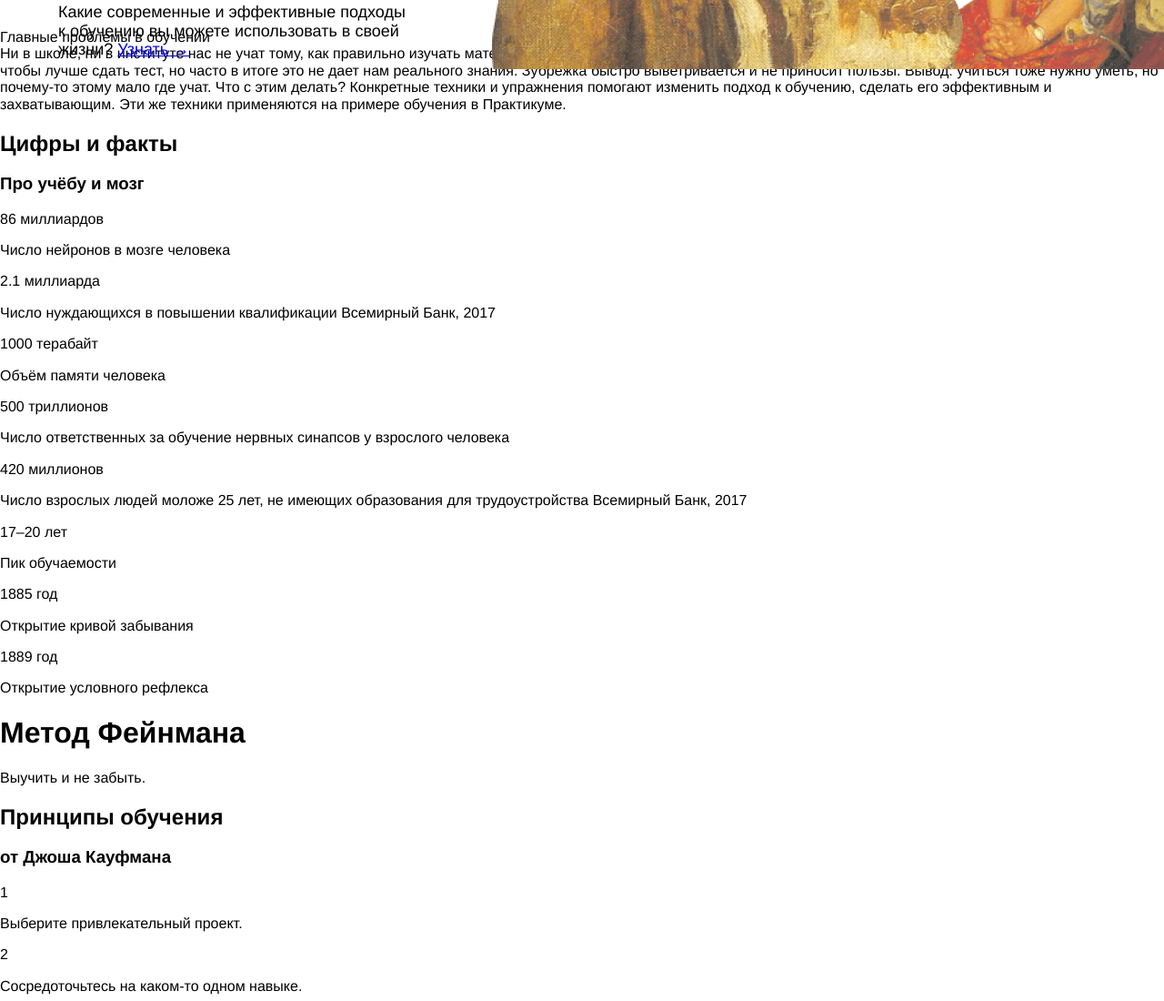
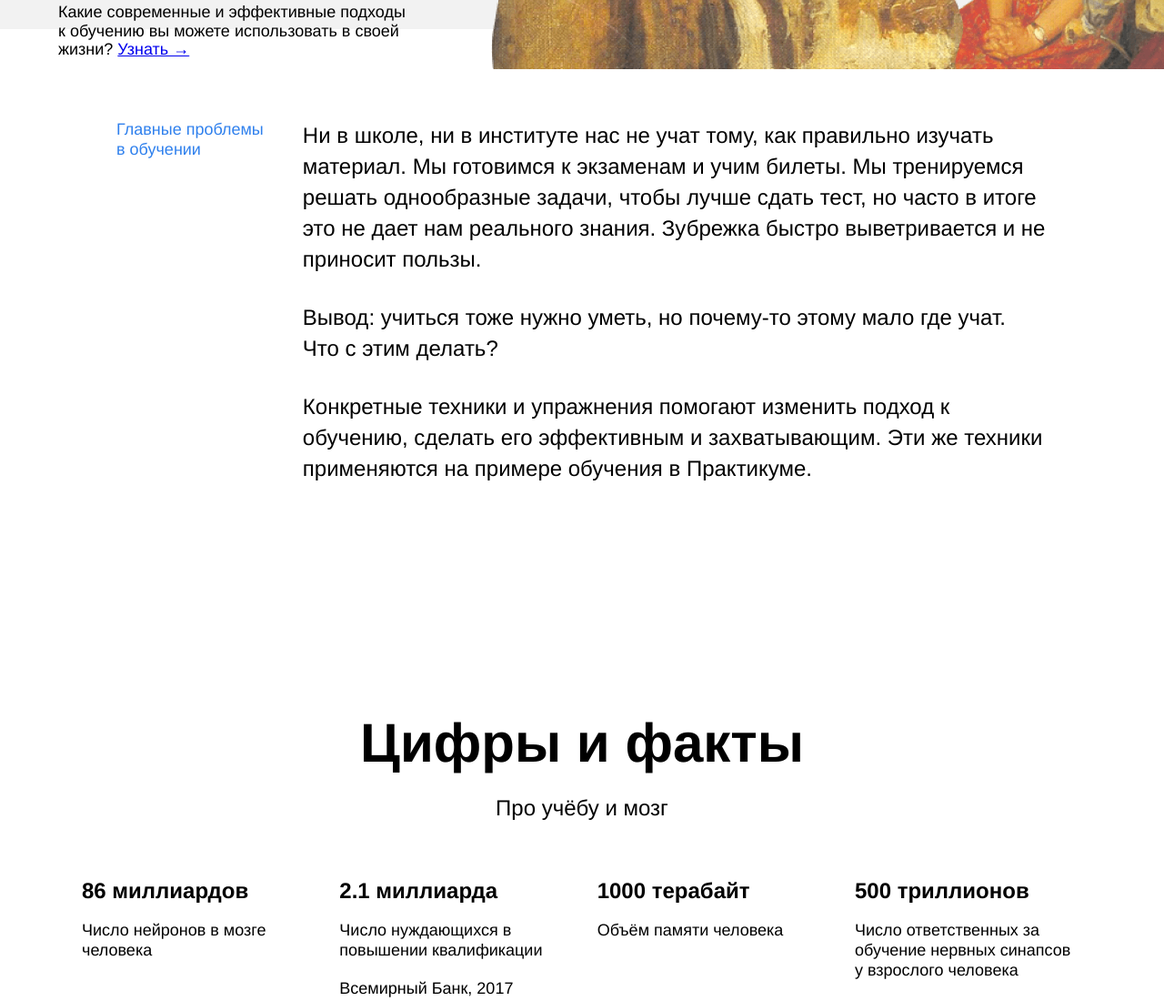
Before and after one commit to Son-of-Henry-Ford/sprint-1__startkit, a plain HTML site: page index.html in a window 1280 px wide. Shown: the part 724-1824 px from the top of the page at 91% size. Drawn offline with Linux system fonts and the light colour scheme.

Commit message:
Выполнено до раздела "Метод Фейнмана"

```diff
--- a/index.html
+++ b/index.html
@@ -4,8 +4,8 @@
   <meta charset="UTF-8">
   <meta name="viewport" content="width=device-width, initial-scale=1.0">
   <title>Научиться учиться</title>
-  <link rel="stylesheet" href="./styles/normalize.css" >
-  <link rel="stylesheet" href="./styles/style.css" >
+  <link rel="stylesheet" href="./styles/normalize.css">
+  <link rel="stylesheet" href="./styles/style.css">
 </head>
 <body>
 <div class="page">
@@ -24,113 +24,136 @@
 
     <img src="./images/two_again.png" class="header__main-illustration" alt="Изображение картины Опять двойка">
     <div class="header__square-pic"></div>
+  </header>
 
-    </header>
   <main class="content">
     <section class="description">
-        <div class="description__title">
+      <div class="two-columns">
+        <h2 class="two-columns__brief">
           Главные проблемы в обучении
+        </h2>
+        <div class="two-columns__main-text">
+          <p class="two-columns__paragraph">
+            Ни в школе, ни в институте нас не учат тому, как правильно изучать материал. Мы готовимся к экзаменам и учим
+            билеты. Мы тренируемся решать однообразные задачи, чтобы лучше сдать тест, но часто в итоге это не дает нам
+            реального знания. Зубрежка быстро выветривается и не приносит пользы.
+          </p>
+          <p class="two-columns__paragraph">
+            <span class="two-columns__span-accent">Вывод:</span> учиться тоже нужно уметь, но почему-то этому мало где
+            учат. Что с этим делать?
+
+          </p>
+          <p class="two-columns__paragraph">
+            Конкретные техники и упражнения помогают изменить подход к обучению, сделать его эффективным и
+            захватывающим.
+            Эти же техники применяются на примере обучения в Практикуме.
+          </p>
         </div>
-        <div>
-          Ни в школе, ни в институте нас не учат тому, как правильно изучать материал. Мы готовимся к экзаменам и учим билеты. Мы тренируемся решать однообразные задачи, чтобы лучше сдать тест, но часто в итоге это не дает нам реального знания. Зубрежка быстро выветривается и не приносит пользы.
+      </div>
 
-          Вывод: учиться тоже нужно уметь, но почему-то этому мало где учат. Что с этим делать?
-
-          Конкретные техники и упражнения помогают изменить подход к обучению, сделать его эффективным и захватывающим. Эти же техники применяются на примере обучения в Практикуме.
-
-        </div>
     </section>
 
     <section class="digits">
-        <h2 class="digits__title">
+      <h2 class="section-title">
         Цифры и факты
       </h2>
-        <h3 class="digits__subtitle">
+      <h3 class="section-subtitle">
         Про учёбу и мозг
       </h3>
-        <div class="digits__block">
-          <span class="digits__block-title">
+      <div class="table">
+        <div class="table__cell">
+          <span class="table__heading">
             86 миллиардов
           </span>
-          <p class="digits__block-text">
+          <p class="table__text">
             Число нейронов в мозге человека
           </p>
         </div>
 
-        <div class="digits__block">
-          <span class="digits__block-title">
+        <div class="table__cell">
+          <span class="table__heading">
             2.1 миллиарда
           </span>
-          <p class="digits__block-text">
+          <p class="table__text">
             Число нуждающихся в повышении квалификации
+          </p>
+          <p class="table__text">
             Всемирный Банк, 2017
           </p>
         </div>
 
-        <div class="digits__block">
-          <span class="digits__block-title">
+        <div class="table__cell">
+          <span class="table__heading">
             1000 терабайт
           </span>
-          <p class="digits__block-text">
+          <p class="table__text">
             Объём памяти человека
           </p>
         </div>
 
-        <div class="digits__block">
-          <span class="digits__block-title">
+        <div class="table__cell">
+          <span class="table__heading">
             500 триллионов
           </span>
-          <p class="digits__block-text">
+          <p class="table__text">
             Число ответственных за обучение нервных синапсов у взрослого человека
           </p>
         </div>
 
-        <div class="digits__block">
-          <span class="digits__block-title">
+        <div class="table__cell">
+          <span class="table__heading">
             420 миллионов
           </span>
-          <p class="digits__block-text">
+          <p class="table__text">
             Число взрослых людей моложе 25 лет, не имеющих образования для трудоустройства
+          </p>
+          <p class="table__text">
             Всемирный Банк, 2017
           </p>
         </div>
 
-        <div class="digits__block">
-          <span class="digits__block-title">
+        <div class="table__cell">
+          <span class="table__heading">
             17–20 лет
           </span>
-          <p class="digits__block-text">
+          <p class="table__text">
             Пик обучаемости
           </p>
         </div>
 
-        <div class="digits__block">
-          <span class="digits__block-title">
+        <div class="table__cell">
+          <span class="table__heading">
             1885 год
           </span>
-          <p class="digits__block-text">
+          <p class="table__text">
             Открытие кривой забывания
           </p>
         </div>
 
-        <div class="digits__block">
-          <span class="digits__block-title">
+        <div class="table__cell">
+          <span class="table__heading">
             1889 год
           </span>
-          <p class="digits__block-text">
+          <p class="table__text">
             Открытие условного рефлекса
           </p>
         </div>
-
+      </div>
     </section>
 
     <section class="feynman">
       <h1 class="feynman__title">
         Метод Фейнмана
       </h1>
-        <div class="feynman__text">
+
+      <h2 class="feynman__subtitle">
         Выучить и не забыть.
-        </div>
+      </h2>
+
+      <a href="" class="feynman__link">
+        Подробнее &rArr;
+      </a>
+      <img src="./images/feynman.png" class="feynman__img"  alt="Портрет Фейнмана">
     </section>
 
     <section class="kaufman">
--- a/styles/style.css
+++ b/styles/style.css
@@ -15,6 +15,7 @@
   max-height: 756px;
   display: flex;
   align-items: center;
+  background-color: #F2F2F2;
 }
 
 .logo{
@@ -68,6 +69,141 @@
   top: 64px;
 }
 
+.description{
+  display: flex;
+  justify-content: center;
+  padding: 100px 0;
+}
+
+.two-columns{
+  display: flex;
+  width: 80%;
+  justify-content: space-between;
+}
+
+.two-columns__brief{
+  width:175px;
+  margin: 0;
+  line-height: 1.2;
+  font-size: 18px;
+  font-weight: normal;
+  color: #2F80ED;
+}
+
+.two-columns__main-text{
+  width: 80%;
+  line-height: 34px;
+  font-size: 24px;
+  font-weight: normal;
+}
+
+.two-columns__paragraph{
+  margin-top: 0;
+  margin-bottom: 30px;
+}
+.two-columns__paragraph:last-of-type{
+  margin: 0;
+}
+
+.digits{
+  display: flex;
+  flex-direction: column;
+  align-items: center;
+  text-align: center;
+  padding: 100px 0;
+}
+
+.section-title{
+  width: 60%;
+  margin-bottom: 20px;
+  line-height: 1.15;
+  font-size: 60px;
+  font-weight: 600;
+}
+
+.section-subtitle{
+  width: 60%;
+  margin: 0;
+  line-height: 34px;
+  font-size: 24px;
+  font-weight: normal;
+}
+
+.table{
+  display: flex;
+  flex-wrap: wrap;
+  width: 1100px;
+  justify-content: space-between;
+}
+
+.table__cell{
+  display: flex;
+  flex-direction: column;
+  align-items: start;
+  margin-top: 60px;
+  width: 250px;
+}
+
+.table__heading{
+  line-height: 1.15;
+  font-size: 24px;
+  font-weight: 600;
+}
+
+.table__text{
+  margin-top: 20px;
+  text-align: left;
+  line-height: 1.2;
+  font-size: 18px;
+  font-weight: normal;
+  margin-bottom: 0;
+}
+
+.feynman{
+  display: flex;
+  flex-direction: column;
+  text-align: center;
+  align-items: center;
+  position: relative;
+  height: 890px;
+  background-color: #F2F2F2;
+}
+
+.feynman__title{
+  z-index: 1000;
+  width: 648px;
+  margin: 100px auto 70px auto;
+  line-height: 1.15;
+  font-size: 120px;
+  font-weight: 600;
+}
+
+.feynman__subtitle{
+  z-index: 1000;
+  margin: 0 auto;
+  line-height: 51px;
+  font-size: 36px;
+  font-weight: normal;
+}
+
+.feynman__link{
+  position: absolute;
+  right: 48px;
+  top: 60%;
+  text-decoration: none;
+  color: #2f80ed ;
+  line-height: 51px;
+  font-size: 36px;
+  font-weight: normal;
+}
+
+.feynman__img{
+  position: absolute;
+  height: 637px;
+  width: 867px;
+  bottom: 0;
+  left: 0;
+}
 
 /* и элемента с модификатором вида ключ-значение */
 .table__cell_theme_dark {
@@ -75,4 +211,7 @@
   color: white;
   margin-right: 0;
   margin-top: 80px;
+  line-height: 34px;
+  font-size: 24px;
+  font-weight: 600;
 }
```
Lines whose indentation alone changed are shown as unchanged.
